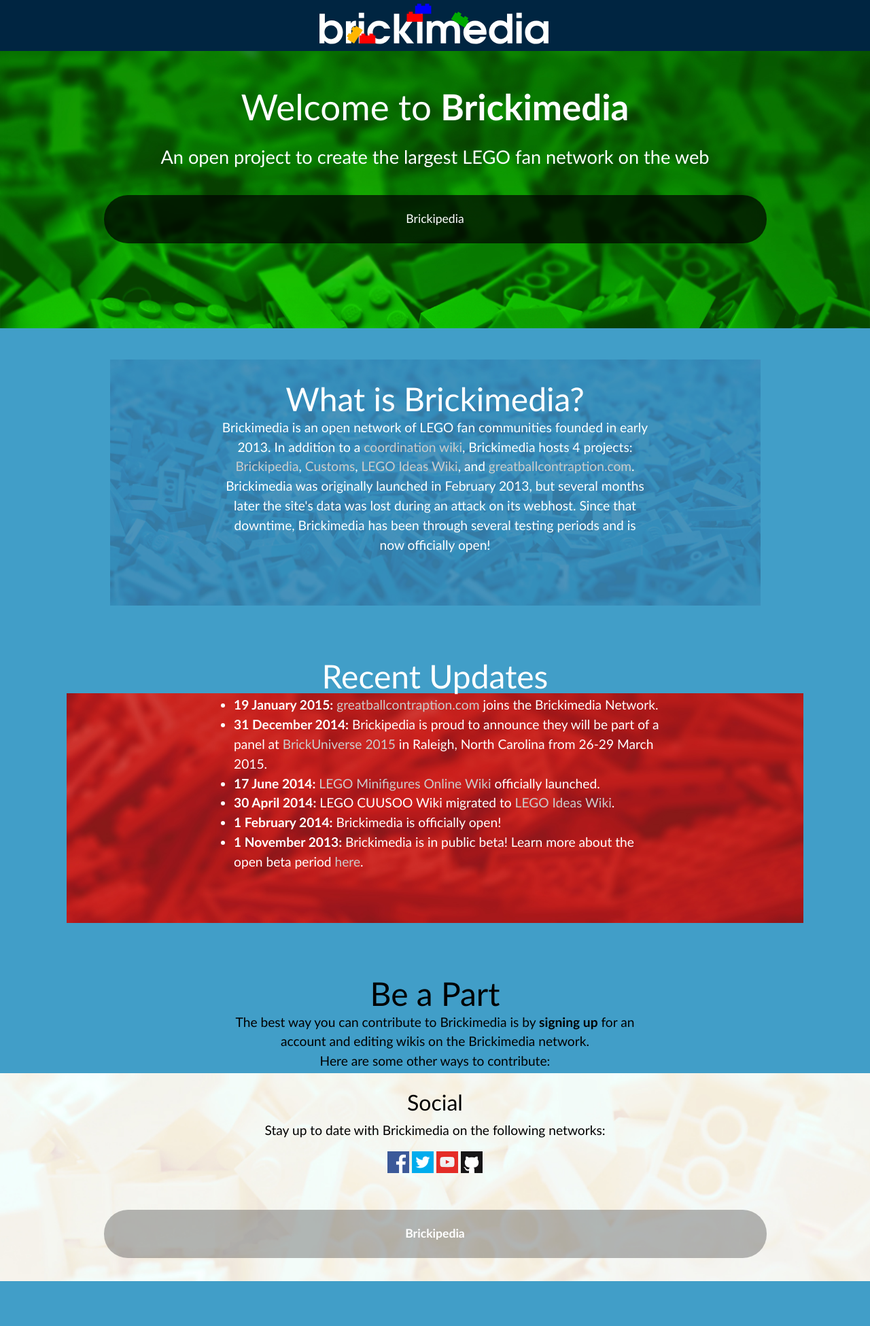
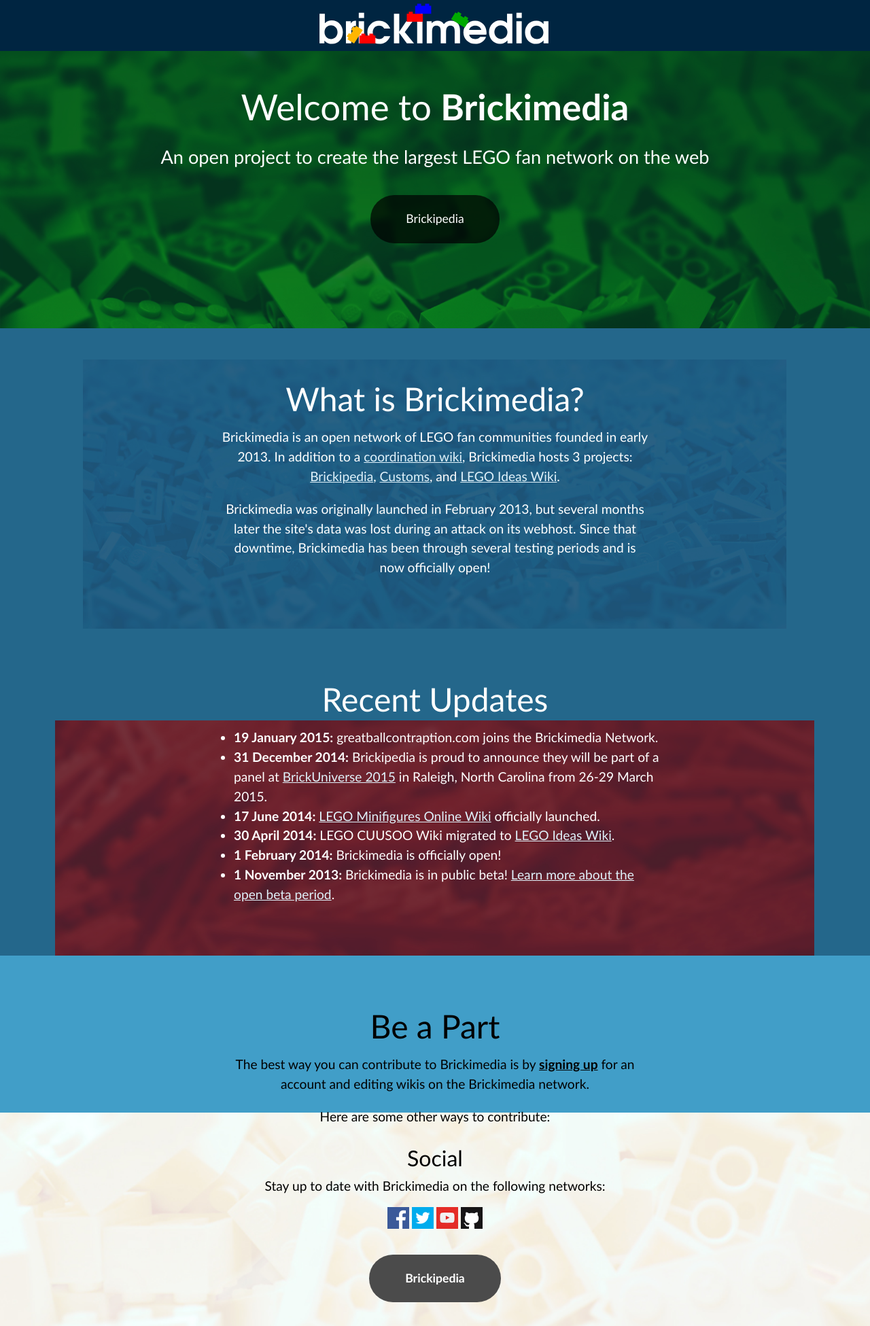
Before and after one commit to Brickimedia/splash, a PHP site: page / in a window 1280 px wide. Shown: the whole page at 68% size. Before the commit the page ends 1885 px from the top, so only its background shows below. Run offline with PHP 8.4, Linux system fonts and the light colour scheme; some libraries are stand-ins or nearby versions.

Commit message:
Improve accessibility and tidy up the splash page design
Accessibility:
- Darken the photo backgrounds behind white text and lighten link
  colours so text meets WCAG AA contrast; underline links in running
  text so they don't rely on colour alone
- Add a <main> landmark, use <nav> for the wiki bars and give the logo
  link an accessible name
- Use a single <h1>, with section headings as <h2>/<h3>
- Respect prefers-reduced-motion by skipping the parallax effect
- Keep the bottom wiki bar visible when its link has keyboard focus
- Add lang and a viewport tag to the 404 page, and darken its background

Design:
- Shrink the wiki bar to a rounded pill now that it has one link
- Space out consecutive paragraphs and section headings
- Remove the empty Facebook "Like" placeholder and unused CSS
- Make the 404 page usable on narrow screens
- Set a document-wide referrer policy

Content:
- Brickimedia no longer hosts greatballcontraption.com; drop it from
  the project list and count, and unlink it from the timeline

Co-Authored-By: Claude Opus 5.5 <noreply@anthropic.com>

```diff
--- a/index.html
+++ b/index.html
@@ -4,6 +4,7 @@
 		<meta charset="UTF-8">
 		<title>Brickimedia</title>
 		<meta name="viewport" content="width=device-width,initial-scale=1">
+		<meta name="referrer" content="strict-origin-when-cross-origin">
 		<meta name="application-name" content="&nbsp;">
 		<meta name="msapplication-TileColor" content="#429ec8">
 		<meta name="msapplication-TileImage" content="splashfiles/square.png">
@@ -29,23 +30,24 @@
 	</head>
 	<body>
 		<header id="header">
-			<a id="logo" href="//www.brickimedia.org">
+			<a id="logo" href="//www.brickimedia.org" aria-label="Brickimedia home">
 				<div id="logoInner"></div>
 			</a>
 			<!--<a id="user" href="//meta.brickimedia.org/wiki/Special:UserLogin" title="Sign In">
 				<img id="userAvi" alt="avatar">
 			</a>-->
 		</header>
+		<main>
 		<section id="hero">
 			<header>
 				<h1 id="heroHeader">Welcome to <b>Brickimedia</b></h1>
 				<span>An open project to create the largest LEGO fan network on the web</span>
 			</header>
-			<div class="wiki-nav">
+			<nav class="wiki-nav" aria-label="Wikis">
 				<div class="wiki-nav-item enbricki">
 					<a href="//en.brickimedia.org">Brickipedia</a>
 				</div>
-			</div>
+			</nav>
 			<!--<div id="ad">
 				<script async src="//pagead2.googlesyndication.com/pagead/js/adsbygoogle.js"></script>
 				<ins class="adsbygoogle" style="display:inline-block;width:728px;height:90px" data-ad-client="ca-pub-9543775174763951" data-ad-slot="9998611139"></ins>
@@ -57,16 +59,16 @@
 		<div class="text-container" id="blue-container">
 			<section id="about">
 				<header>
-					<h1>What is Brickimedia?</h1>
+					<h2>What is Brickimedia?</h2>
 				</header>
-				<p>Brickimedia is an open network of LEGO fan communities founded in early 2013. In addition to a <a href="//meta.brickimedia.org/">coordination wiki</a>, Brickimedia hosts 4 projects: <a href="//en.brickimedia.org/">Brickipedia</a>, <a href="//customs.brickimedia.org/">Customs</a>, <a href="//ideas.brickimedia.org/">LEGO Ideas Wiki</a>, and <a href="//greatballcontraption.com">greatballcontraption.com</a>.</p>
+				<p>Brickimedia is an open network of LEGO fan communities founded in early 2013. In addition to a <a href="//meta.brickimedia.org/">coordination wiki</a>, Brickimedia hosts 3 projects: <a href="//en.brickimedia.org/">Brickipedia</a>, <a href="//customs.brickimedia.org/">Customs</a>, and <a href="//ideas.brickimedia.org/">LEGO Ideas Wiki</a>.</p>
 
 				<p>Brickimedia was originally launched in February 2013, but several months later the site's data was lost during an attack on its webhost. Since that downtime, Brickimedia has been through several testing periods and is now officially open!</p>
 			<aside id="circles">
 				<div class="circle-container" id="circle-projects">
 					<div class="circle"></div>
 					<div class="circle-text">
-						<div class="circle-number">5</div><span>projects</span>
+						<div class="circle-number">4</div><span>projects</span>
 					</div>
 				</div>
 				<div class="circle-container" id="circle-articles">
@@ -88,29 +90,29 @@
 		<div class="text-container" id="red-container">
 			<section id="updates">
 				<header>
-					<h1>Recent Updates</h1>
+					<h2>Recent Updates</h2>
 				</header>
 				<ul>
-	      <li><b>19 January 2015:</b> <a href="//greatballcontraption.com">greatballcontraption.com</a> joins the Brickimedia Network.</li>
+	      <li><b>19 January 2015:</b> greatballcontraption.com joins the Brickimedia Network.</li>
 				<li><b>31 December 2014:</b> Brickipedia is proud to announce they will be part of a panel at <a href="http://www.brickuniverse.org">BrickUniverse 2015</a> in Raleigh, North Carolina from 26-29 March 2015.</li>
 				<li><b>17 June 2014:</b> <a href="//minifigures.brickimedia.org">LEGO Minifigures Online Wiki</a> officially launched.</li>
 				<li><b>30 April 2014:</b> LEGO CUUSOO Wiki migrated to <a href="//ideas.brickimedia.org">LEGO Ideas Wiki</a>.</li>
 				<li><b>1 February 2014:</b> Brickimedia is officially open!</li>
-				<li><b>1 November 2013:</b> Brickimedia is in public beta! Learn more about the open beta period <a href="//meta.brickimedia.org/wiki/User_blog:ToaMeiko/Open_Beta_-_What_to_expect">here</a>.</li>
+				<li><b>1 November 2013:</b> Brickimedia is in public beta! <a href="//meta.brickimedia.org/wiki/User_blog:ToaMeiko/Open_Beta_-_What_to_expect">Learn more about the open beta period</a>.</li>
 				</ul>
 			</section>
 		</div>
 		<div class="text-container" id="white-container">
 			<section id="contribute">
 				<header>
-					<h1>Be a Part</h1>
+					<h2>Be a Part</h2>
 				</header>
 				<p>The best way you can contribute to Brickimedia is by <a href="//en.brickimedia.org/wiki/Special:UserLogin/signup">signing up</a> for an account and editing wikis on the Brickimedia network.</p>
 				<p>Here are some other ways to contribute:</p>
 				<div id="contribute-table">
 				<section class="contribute-small-box" id="social">
 					<header>
-						<h2>Social</h2>
+						<h3>Social</h3>
 					</header>
 					<p>Stay up to date with Brickimedia on the following networks:</p>
 					<div id="social-links">
@@ -119,12 +121,9 @@
 						<a href="//www.youtube.com/brickimedia"><img src="splashfiles/youtube.png" width="32" height="32" alt="YouTube"></a>
 						<a href="//www.github.com/Brickimedia"><img src="splashfiles/github.png" width="32" height="32" alt="GitHub"></a>
 					</div>
-					<div>
-						<div class="fb-like" data-href="//www.facebook.com/brickimedia" data-width="100px" data-layout="button_count" data-action="like" data-show-faces="false" data-share="false"></div>
-					</div>
 				</section>
 				<!--<section class="contribute-small-box" id="donate">
-					<h2>Donate</h2>
+					<h3>Donate</h3>
 					<p>As a not-for-profit organization, Brickimedia relies on ad revenue and donations to keep running. Every cent counts, so even the smallest donations help make Brickimedia better.</p>
 					<form class="paypal-form" action="https://www.paypal.com/cgi-bin/webscr" method="post" target="_blank">
 							<input type="hidden" name="cmd" value="_s-xclick">
@@ -136,11 +135,12 @@
 				</section>-->
 				</div>
 				<footer>
-					<div class="wiki-nav" id="wiki-nav-bottom">
+					<nav class="wiki-nav" id="wiki-nav-bottom" aria-label="Wikis (bottom)">
 						<div class="wiki-nav-item enbricki"><a href="//en.brickimedia.org">Brickipedia</a></div>
-					</div>
+					</nav>
 				</footer>
 			</section>
 		</div>
+		</main>
 	</body>
 </html>
--- a/splashfiles/splash.css
+++ b/splashfiles/splash.css
@@ -38,7 +38,7 @@ h2 {
 }
 
 a {
-	color: #ccc;
+	color: #e0f2fb;
 	text-decoration: none;
 	cursor: pointer;
 	-moz-transition: right .5s;
@@ -47,7 +47,13 @@ a {
 }
 
 a:hover {
-	color: #eaeaea;
+	color: #fff;
+}
+
+/* Underline links in running text so they don't rely on color alone */
+p a,
+li a {
+	text-decoration: underline;
 }
 
 p {
@@ -55,6 +61,10 @@ p {
 	width: 50%;
 	line-height: 1.5em;
 	margin: 0 auto;
+}
+
+p + p {
+	margin-top: 1em;
 }
 
 ul {
@@ -108,6 +118,24 @@ ul {
 	margin-top: 10px;
 	margin-right: 8px;
 	border-radius: 30px;
+}
+
+/* Darken photo backgrounds so white text stays readable */
+#hero,
+#blue-container,
+#red-container {
+	position: relative;
+	isolation: isolate;
+}
+
+#hero::before,
+#blue-container::before,
+#red-container::before {
+	content: "";
+	position: absolute;
+	inset: 0;
+	z-index: -1;
+	background: rgba(0, 37, 65, 0.45);
 }
 
 #hero {
@@ -164,17 +192,20 @@ ul {
 	border-radius: 35px 0 0 35px;
 }
 
-.gbc {
-	border-radius: 0 35px 35px 0;
+/* With a single wiki, shrink the bar to a pill around its link */
+.wiki-nav:has(> :only-child) {
+	width: auto;
 }
 
-
-.enbricki:hover {
-	background: #3d9ec8;
+.wiki-nav-item:only-child {
+	width: auto;
+	border-radius: 35px;
+	padding: 0 3em;
 }
 
-.gbc:hover {
-	background: #F49B00;
+.enbricki:hover,
+.enbricki:focus-within {
+	background: #3d9ec8;
 }
 
 #ad {
@@ -187,14 +218,16 @@ ul {
 	padding: 75px 8px;
 }
 
-.text-container h1 {
+.text-container h2 {
 	font-size: 3em;
 	padding: 0;
-	margin: 0;
+	margin: 0 0 .3em;
 }
 
-.text-container h2 {
+.text-container h3 {
 	font-size: 2em;
+	font-weight: normal;
+	margin: .83em 0 .25em;
 }
 
 #blue-container {
@@ -223,7 +256,6 @@ ul {
 	width: auto;
 	height: auto;
 	vertical-align: top;
-	display: inline-block;
 }
 
 .circle-container:last-of-type {
@@ -235,7 +267,6 @@ ul {
 	height: 200px;
 	border-radius: 200px;
 	font-size: 75pt;
-	line-height: 500px;
 	text-align: center;
 	background: #ccc;
 	line-height: 196px; /* total height (200px) - half of the small text font size (16/2=8) + 2 for padding */
@@ -307,11 +338,6 @@ ul {
 	display: inline-block;
 }
 
-.fb-like {
-	margin: 0 auto;
-	padding-top: 1em;
-}
-
 .paypal-form {
 	padding-top: 1em;
 }
@@ -324,8 +350,22 @@ footer {
 
 #wiki-nav-bottom {
 	margin-top: 35px;
+	/* Solid so the white link text stays readable over the pale photo */
 	background: rgb(75, 75, 75);
-	background: rgba(75, 75, 75, 0.4);
+}
+
+/* Override the scroll fade-in so a focused link is never invisible */
+#wiki-nav-bottom:focus-within {
+	opacity: 1 !important;
+}
+
+@media (prefers-reduced-motion: reduce) {
+	#hero,
+	#blue-container,
+	#red-container,
+	#white-container {
+		background-attachment: scroll;
+	}
 }
 
 @media screen and (max-width: 800px) {
@@ -420,14 +460,6 @@ footer {
 		display: block;
 	}
 
-	.meta {
-		border-radius: 35px 35px 0 0;
-	}
-
-	.gbc {
-		border-radius: 0 0 35px 35px;
-	}
-
 	footer {
 		height: auto;
 		padding: 0;
--- a/splashfiles/splash.js
+++ b/splashfiles/splash.js
@@ -67,7 +67,9 @@ $(document).ready(function() {
 		'json'
 	); //meta ajax
 
-	if (desktop) {
+	//Skip the parallax for users who prefer reduced motion
+	var reduceMotion = window.matchMedia && window.matchMedia('(prefers-reduced-motion: reduce)').matches;
+	if (desktop && !reduceMotion) {
 		var heightAboveBlue, heightAboveRed, heightAboveWhite;
 		$(window).scroll(function() {
 			var diffToTop = $(this).scrollTop();
```
Also changed, not shown: notfound.html (+23 -7 lines).
